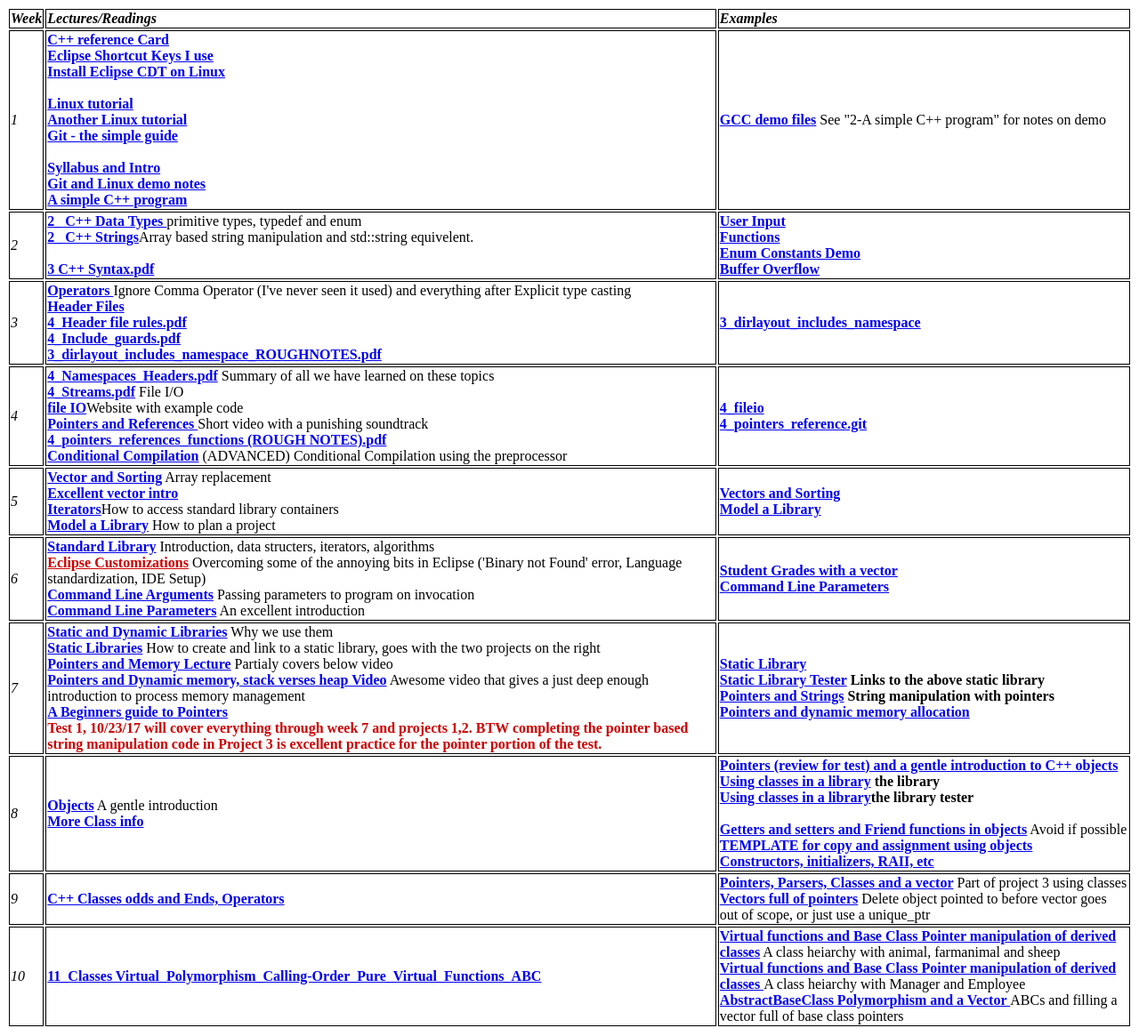
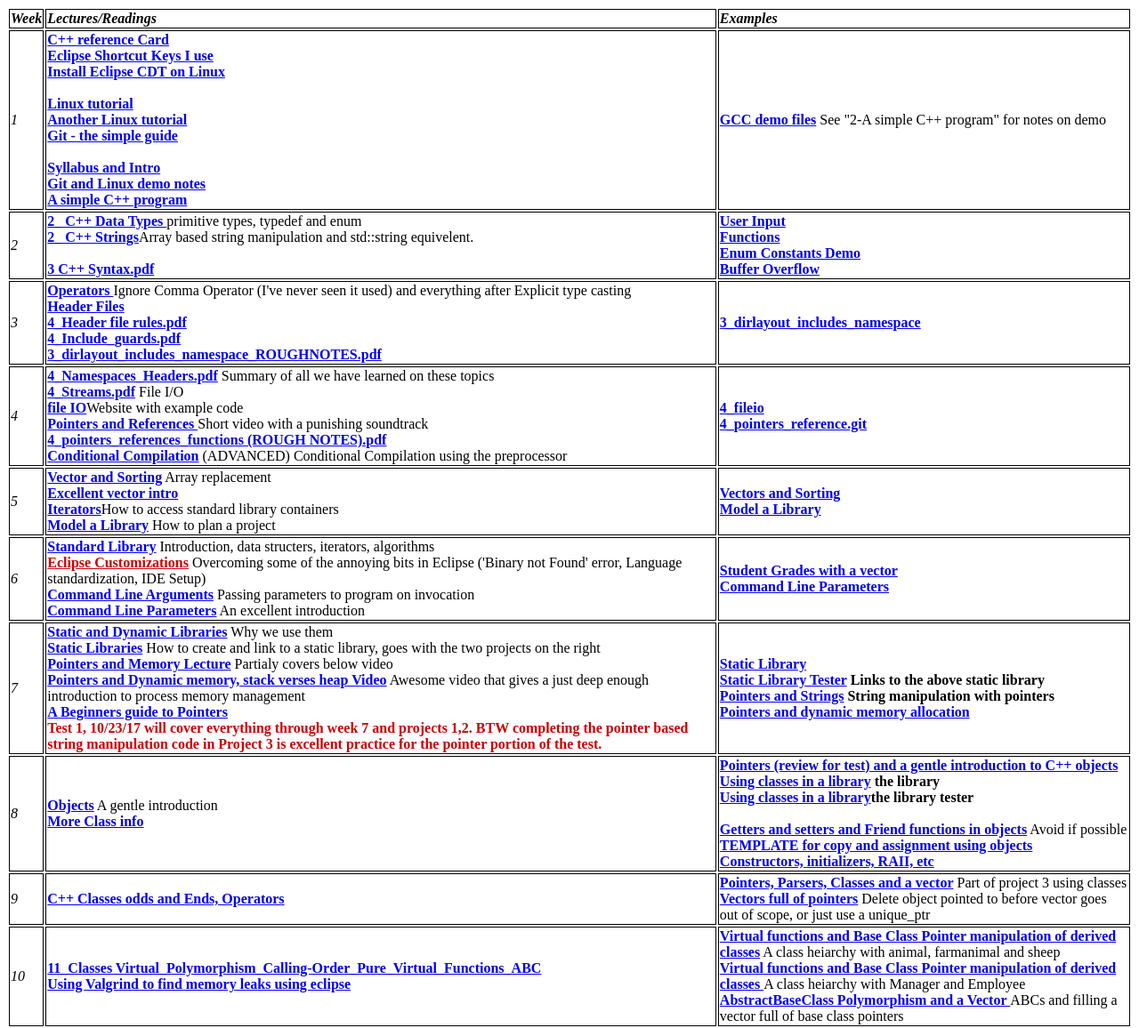
Before and after one commit to CNUClasses/CPSC327, a Jekyll site: the page navbar/Lectures.html, which Jekyll copies as it is, in a window 1280 px wide. Shown: the whole page at 89% size. Built offline with Jekyll 4.4.1, drawn with Linux system fonts in a browser that asks for light colours.

Commit message:
lectures

```diff
--- a/navbar/Lectures.html
+++ b/navbar/Lectures.html
@@ -173,6 +173,7 @@
 			<td class="style_white "><em>10</em></td>
 			<td class="style_white ">
 			<strong><a href="https://github.com/CNUClasses/CPSC327/blob/master/content/Lectures/11_Classes%20Virtual_Polymorphism_Calling-Order_Pure_Virtual_Functions_ABC.pdf">11_Classes Virtual_Polymorphism_Calling-Order_Pure_Virtual_Functions_ABC</a></strong> <br>
+			<strong><a href="https://github.com/CNUClasses/CPSC327/blob/master/content/Lectures/11_finding_memory_leaks_with_eclipse_and_valgrind_on_linux.pdf">Using Valgrind to find memory leaks using eclipse</a></strong> <br>
 
             </td>
 			<td class="style_white ">
```
Also changed, not shown: 1 other file.
